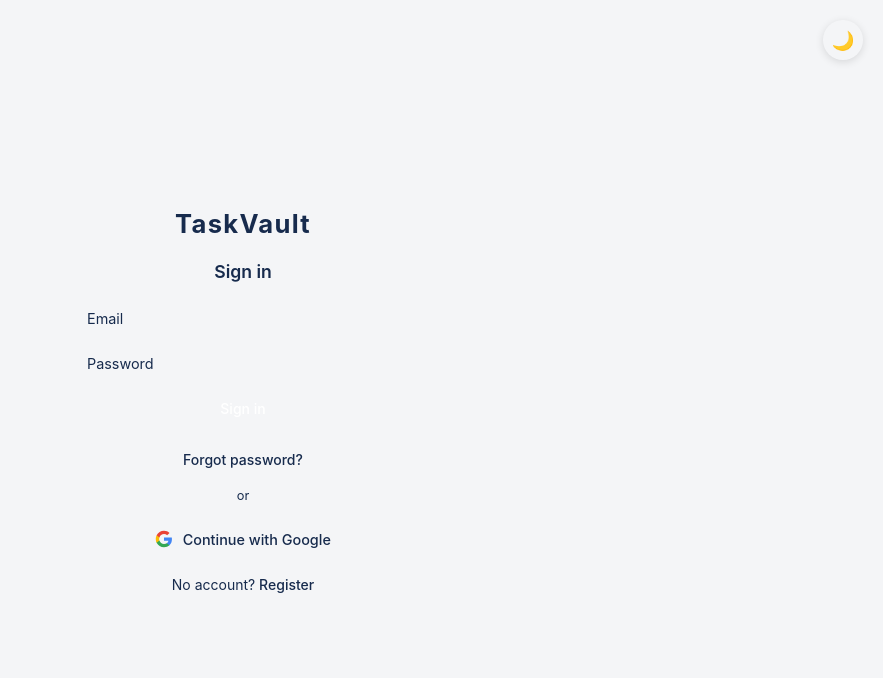
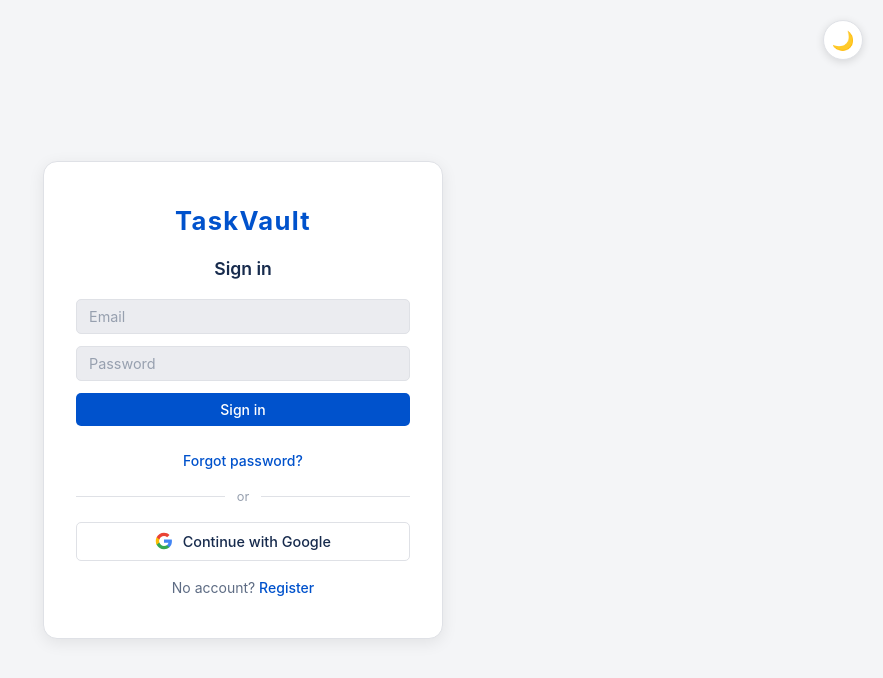
Before and after one commit to bivek127/tv-app, a React (Vite) app in the folder frontend/: page /login in a window 1280 px wide. Shown: the top 678 px of the page, without its empty margins (397-1280 px from the left). Built offline with nearby package versions, Linux system fonts and the light colour scheme; no server answers.

Commit message:
fix: convert project form to modal, restore index.css theme tokens

```diff
--- a/frontend/src/components/ProjectsSidebar.css
+++ b/frontend/src/components/ProjectsSidebar.css
@@ -197,13 +197,73 @@
     opacity: 0.6;
 }
 
+/* ── Project modal ────────────────────────────────────────────────── */
+.project-modal-backdrop {
+    position: fixed;
+    inset: 0;
+    background: rgba(0, 0, 0, 0.5);
+    display: flex;
+    align-items: center;
+    justify-content: center;
+    z-index: 9000;
+    padding: 1rem;
+}
+
+.project-modal {
+    width: 100%;
+    max-width: 420px;
+    background: var(--card-bg);
+    border: 1px solid var(--border);
+    border-radius: 12px;
+    box-shadow: var(--card-shadow);
+    overflow: hidden;
+    display: flex;
+    flex-direction: column;
+}
+
+.project-modal-header {
+    display: flex;
+    align-items: center;
+    justify-content: space-between;
+    padding: 0.875rem 1rem;
+    border-bottom: 1px solid var(--border);
+}
+
+.project-modal-header h3 {
+    font-size: 1rem;
+    font-weight: 600;
+    color: var(--text-primary);
+    margin: 0;
+}
+
+.project-modal-close {
+    background: transparent;
+    border: none;
+    font-size: 1.5rem;
+    line-height: 1;
+    color: var(--text-secondary);
+    cursor: pointer;
+    padding: 0;
+    width: 28px;
+    height: 28px;
+    border-radius: 6px;
+    display: flex;
+    align-items: center;
+    justify-content: center;
+}
+
+.project-modal-close:hover {
+    background: var(--surface);
+    color: var(--text-primary);
+}
+
 /* ── Project form ─────────────────────────────────────────────────── */
 .project-form {
-    margin: 0 1rem;
-    padding: 0.75rem;
-    background: var(--surface);
-    border: 1px solid var(--border);
-    border-radius: 8px;
+    margin: 0;
+    padding: 1rem;
+    background: var(--card-bg);
+    border: none;
+    border-radius: 0;
     display: flex;
     flex-direction: column;
     gap: 0.5rem;
--- a/frontend/src/components/ProjectsSidebar.jsx
+++ b/frontend/src/components/ProjectsSidebar.jsx
@@ -137,6 +137,17 @@
     const [editing, setEditing] = useState(null);
     const [saving, setSaving] = useState(false);
 
+    const openCreate = () => { setEditing(null); setMode('create'); };
+    const closeForm  = () => { setMode('list'); setEditing(null); };
+
+    // Close the modal on Escape.
+    useEffect(() => {
+        if (mode === 'list') return;
+        const onKey = (e) => { if (e.key === 'Escape') closeForm(); };
+        window.addEventListener('keydown', onKey);
+        return () => window.removeEventListener('keydown', onKey);
+    }, [mode]);
+
     const handleCreate = async (data) => {
         setSaving(true);
         try {
@@ -183,35 +194,21 @@
         }
     };
 
+    const modalOpen = mode === 'create' || (mode === 'edit' && editing);
+
     return (
+        <>
             <aside className="sidebar">
                 <div className="sidebar-header">
                     <h2 className="sidebar-title">Projects</h2>
                     <button
                         className="sidebar-add-btn"
-                    onClick={() => { setMode('create'); setEditing(null); }}
+                        onClick={openCreate}
                         aria-label="New project"
                         title="New project"
                         type="button"
                     >+</button>
                 </div>
-
-            {mode === 'create' && (
-                <ProjectForm
-                    onSave={handleCreate}
-                    onCancel={() => setMode('list')}
-                    saving={saving}
-                />
-            )}
-
-            {mode === 'edit' && editing && (
-                <ProjectForm
-                    initial={editing}
-                    onSave={handleUpdate}
-                    onCancel={() => { setMode('list'); setEditing(null); }}
-                    saving={saving}
-                />
-            )}
 
                 <div className="project-list">
                     {projects.map((p) => (
@@ -231,10 +228,36 @@
 
                 <button
                     className="sidebar-new-btn"
-                onClick={() => { setMode('create'); setEditing(null); }}
+                    onClick={openCreate}
                     type="button"
                 >+ New project</button>
             </aside>
+
+            {modalOpen && (
+                <div
+                    className="project-modal-backdrop"
+                    onClick={(e) => { if (e.target === e.currentTarget) closeForm(); }}
+                >
+                    <div className="project-modal" role="dialog" aria-modal="true">
+                        <div className="project-modal-header">
+                            <h3>{mode === 'edit' ? 'Edit project' : 'New project'}</h3>
+                            <button
+                                type="button"
+                                className="project-modal-close"
+                                onClick={closeForm}
+                                aria-label="Close"
+                            >×</button>
+                        </div>
+                        <ProjectForm
+                            initial={mode === 'edit' ? editing : null}
+                            onSave={mode === 'edit' ? handleUpdate : handleCreate}
+                            onCancel={closeForm}
+                            saving={saving}
+                        />
+                    </div>
+                </div>
+            )}
+        </>
     );
 }
 
--- a/frontend/src/index.css
+++ b/frontend/src/index.css
@@ -1,3 +1,103 @@
+/* ── CSS Custom Properties ────────────────────────────────────────── */
+:root {
+  /* Surfaces */
+  --bg:              #f4f5f7;
+  --surface:         #ebecf0;
+  --card-bg:         #ffffff;
+  --card-shadow:     0 4px 16px rgba(0, 0, 0, 0.08);
+
+  /* Typography */
+  --text-primary:    #172b4d;
+  --text-secondary:  #5e6c84;
+  --text-muted:      #97a0af;
+
+  /* Borders & dividers */
+  --border:          #dfe1e6;
+
+  /* Brand */
+  --primary-blue:    #0052cc;
+  --primary-blue-dk: #0747a6;
+  --primary-glow:    transparent;
+
+  /* Priority badge fills */
+  --badge-urgent-bg: #ffd5d5; --badge-urgent-fg: #8b0000;
+  --badge-high-bg:   #fff0e6; --badge-high-fg:   #bf3600;
+  --badge-medium-bg: #fffae6; --badge-medium-fg: #7a5c00;
+  --badge-low-bg:    #e3fcef; --badge-low-fg:    #006644;
+
+  /* Status badge fills */
+  --status-todo-bg:     #f4f5f7; --status-todo-fg:     #5e6c84;
+  --status-progress-bg: #deebff; --status-progress-fg: #0747a6;
+  --status-done-bg:     #e3fcef; --status-done-fg:     #006644;
+
+  /* Kanban column headers */
+  --col-todo-bg:     #e4e6ea; --col-todo-fg:     #42526e;
+  --col-progress-bg: #deebff; --col-progress-fg: #0747a6;
+  --col-done-bg:     #e3fcef; --col-done-fg:     #006644;
+
+  /* Accent borders (stat cards + task priority) */
+  --accent-blue:     #0052cc;
+  --accent-green:    #36b37e;
+  --accent-amber:    #ffab00;
+  --accent-red:      #de350b;
+  --accent-dark-red: #bf2600;
+
+  /* Error */
+  --error-fg: #c0392b;
+  --error-bg: #fce4e4;
+  --error-border: #f5c6c6;
+}
+
+[data-theme="dark"] {
+  /* ─── Premium dark surfaces with subtle blue undertone ───────── */
+  --bg:              #101218;
+  --surface:         #181c25;
+  --card-bg:         #1e2330;
+  --card-shadow:     0 4px 24px rgba(0, 0, 0, 0.4), 0 0 0 1px rgba(99, 140, 255, 0.06);
+
+  /* Text — bright for readability but not blinding */
+  --text-primary:    #eaedf3;
+  --text-secondary:  #9ba4b4;
+  --text-muted:      #636d7e;
+
+  /* Border — subtle, slightly blue-tinted */
+  --border:          #2a3040;
+
+  /* Brand — vivid blue that pops on dark */
+  --primary-blue:    #5b8def;
+  --primary-blue-dk: #7fa8f7;
+  --primary-glow:    rgba(91, 141, 239, 0.15);
+
+  /* Priority badges — rich jewel tones, not muddy ────────────── */
+  --badge-urgent-bg: rgba(255,  85,  85, 0.15); --badge-urgent-fg: #ff6b6b;
+  --badge-high-bg:   rgba(255, 160,  64, 0.15); --badge-high-fg:   #ffa040;
+  --badge-medium-bg: rgba(255, 204,  64, 0.15); --badge-medium-fg: #ffd048;
+  --badge-low-bg:    rgba( 64, 200, 140, 0.15); --badge-low-fg:    #40c88c;
+
+  /* Status badges — gentle translucent fills */
+  --status-todo-bg:     rgba(155, 164, 180, 0.12); --status-todo-fg:     #9ba4b4;
+  --status-progress-bg: rgba( 91, 141, 239, 0.14); --status-progress-fg: #7fa8f7;
+  --status-done-bg:     rgba( 64, 200, 140, 0.14); --status-done-fg:     #40c88c;
+
+  /* Kanban column headers */
+  --col-todo-bg:     rgba(155, 164, 180, 0.10); --col-todo-fg:     #9ba4b4;
+  --col-progress-bg: rgba( 91, 141, 239, 0.12); --col-progress-fg: #7fa8f7;
+  --col-done-bg:     rgba( 64, 200, 140, 0.12); --col-done-fg:     #40c88c;
+
+  /* Accent borders — brighter to read against dark cards */
+  --accent-blue:     #5b8def;
+  --accent-green:    #40c88c;
+  --accent-amber:    #ffd048;
+  --accent-red:      #ff6b6b;
+  --accent-dark-red: #ff5252;
+
+  /* Error */
+  --error-fg: #ff6b6b;
+  --error-bg: rgba(255, 85, 85, 0.1);
+  --error-border: rgba(255, 85, 85, 0.2);
+}
+
+/* ── Reset ───────────────────────────────────────────────────────── */
 *,
 *::before,
 *::after {
@@ -8,7 +108,8 @@
 
 body {
   font-family: -apple-system, BlinkMacSystemFont, 'Segoe UI', Roboto, sans-serif;
-  background: #f4f5f7;
-  color: #172b4d;
+  background: var(--bg);
+  color: var(--text-primary);
   line-height: 1.5;
+  transition: background 0.3s ease, color 0.3s ease;
 }
```
Lines whose indentation alone changed are shown as unchanged.
